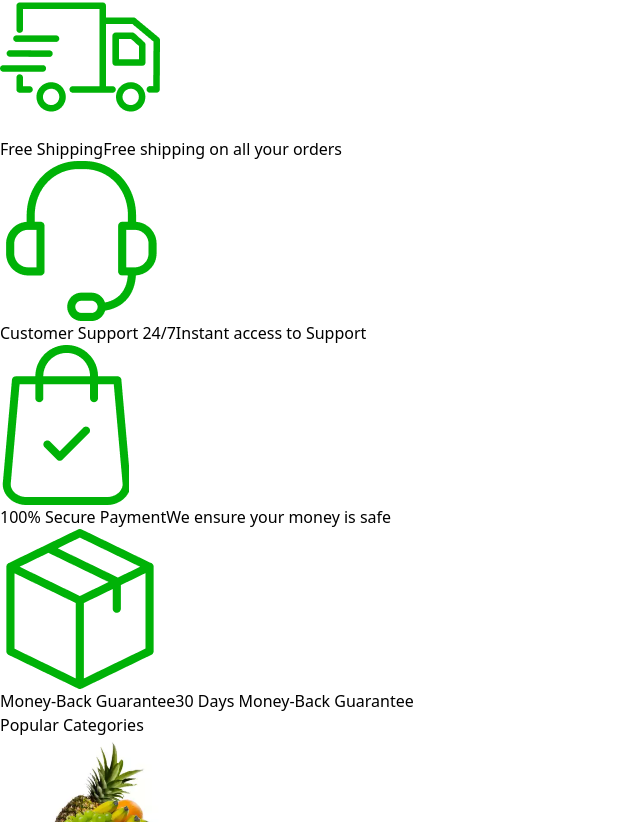
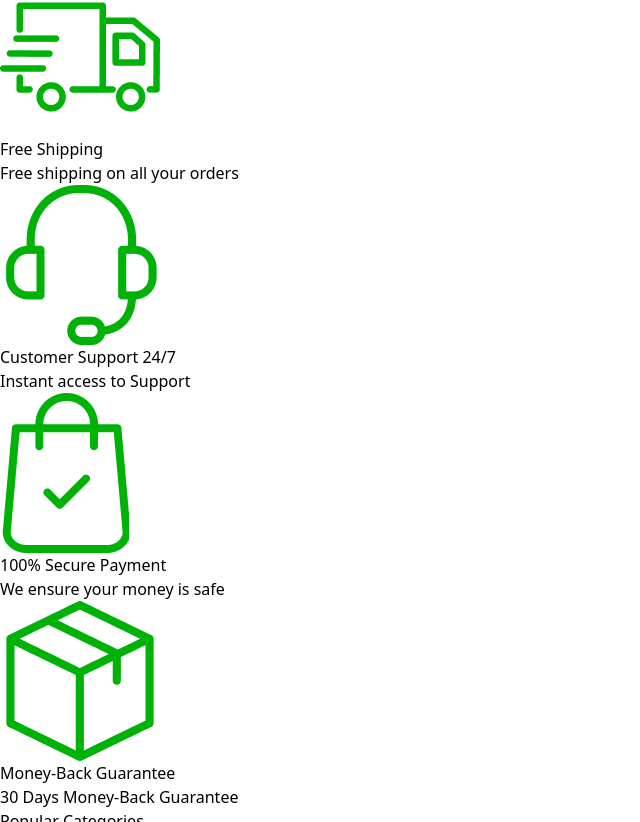
Before and after one commit to Pratik205106/Ecobazar-react, a React (Vite) app: page / in a window 1280 px wide. Shown: the part 2638-3460 px from the top of the page, without its empty margins (0-640 px from the left). Built offline with nearby package versions, Linux system fonts and the light colour scheme.

Commit message:
updating code

```diff
--- a/src/components/FeatureProduct.tsx
+++ b/src/components/FeatureProduct.tsx
@@ -1,28 +1,61 @@
+// import Card from "../ui/card";
+// import { PopularProduct } from "../utils/data";
+
+
+// const FeatureProduct = () => {
+//   return (
+//     <section
+//      className="h-[24.8125rem] w-[82.5rem] mx-auto m-[3.75rem]">
+//     <h1 className="text-[2rem] font-semibold">Featured Products</h1>
+//     <div className="grid grid-cols-5 mt-[2rem]">
+//       {PopularProduct.slice(0,5).map((value, index)=>(
+//   <Card
+//     key={value.id}
+//     id={value.id} // ✅ add this line
+//     rate={value.rate}
+//     price={value.price}
+//     title={value.title}
+//     image={value.image}
+//     star={typeof value.star === "string" ? parseFloat(value.star) : value.star}
+//   />
+// ))}
+
+//     </div>
+//     </section>
+//   )
+// }
+
+// export default FeatureProduct;
+
+
 import Card from "../ui/card";
 import { PopularProduct } from "../utils/data";
 
-
 const FeatureProduct = () => {
   return (
-    <section
-     className="h-[24.8125rem] w-[82.5rem] mx-auto m-[3.75rem]">
+    <section className="w-full max-w-[82.5rem] mx-auto my-[3.75rem] px-4">
       <h1 className="text-[2rem] font-semibold">Featured Products</h1>
-    <div className="grid grid-cols-5 mt-[2rem]">
-      {PopularProduct.slice(0,5).map((value, index)=>(
+
+      <div className="grid grid-cols-1 sm:grid-cols-2 md:grid-cols-3 lg:grid-cols-5 mt-[2rem]">
+        {PopularProduct.slice(0, 5).map((value) => (
           <Card
             key={value.id}
-    id={value.id} // ✅ add this line
+            id={value.id}
             rate={value.rate}
             price={value.price}
             title={value.title}
             image={value.image}
-    star={typeof value.star === "string" ? parseFloat(value.star) : value.star}
+            star={
+              typeof value.star === "string"
+                ? parseFloat(value.star)
+                : value.star
+            }
+             onNavigate={() => console.log(`Navigate to product ID: ${value.id}`)}
           />
         ))}
-
       </div>
     </section>
-  )
-}
+  );
+};
 
 export default FeatureProduct;
--- a/src/components/Features.tsx
+++ b/src/components/Features.tsx
@@ -5,43 +5,43 @@ import moneyGuarantee from "../assets/icon/package.png";
 
 const Features = () => {
   return (
-    <section className="mt-[1.5rem]">
-    <div className="w-full max-w-[82.5rem] h-auto lg:h-[8rem] shadow-md border mt-6 flex items-center justify-center mx-auto bg-white rounded-lg px-4 py-6 lg:py-0">
-  <div className="flex flex-col sm:flex-row items-center gap-6 sm:gap-12 lg:gap-16 w-full justify-center">
+    <section className="mt-6">
+      <div className="w-full max-w-[82.5rem] mx-auto shadow-md border rounded-lg bg-white px-4 py-6">
+        <div className="grid grid-cols-1 sm:grid-cols-2 md:grid-cols-2 lg:grid-cols-4 gap-6 lg:gap-16">
 
           {/* Feature Item */}
-          <div className="flex items-start lg:items-center space-x-4 min-w-[230px]">
+          <div className="flex items-start lg:items-center gap-4">
             <img src={freeShipping} alt="Free Shipping" className="h-10 w-10" />
-            <div className="flex flex-col">
-              <span className="text-black text-base font-semibold">Free Shipping</span>
-              <span className="text-gray-500 text-sm">Free shipping on all your orders</span>
+            <div>
+              <p className="text-black text-base font-semibold">Free Shipping</p>
+              <p className="text-gray-500 text-sm">Free shipping on all your orders</p>
             </div>
           </div>
 
           {/* Feature Item */}
-          <div className="flex items-start lg:items-center space-x-4 min-w-[230px]">
+          <div className="flex items-start lg:items-center gap-4">
             <img src={customerSupport} alt="Customer Support 24/7" className="h-10 w-10" />
-            <div className="flex flex-col">
-              <span className="text-black text-base font-semibold">Customer Support 24/7</span>
-              <span className="text-gray-500 text-sm">Instant access to Support</span>
+            <div>
+              <p className="text-black text-base font-semibold">Customer Support 24/7</p>
+              <p className="text-gray-500 text-sm">Instant access to Support</p>
             </div>
           </div>
 
           {/* Feature Item */}
-          <div className="flex items-start lg:items-center space-x-4 min-w-[230px]">
+          <div className="flex items-start lg:items-center gap-4">
             <img src={securePayment} alt="100% Secure Payment" className="h-10 w-10" />
-            <div className="flex flex-col">
-              <span className="text-black text-base font-semibold">100% Secure Payment</span>
-              <span className="text-gray-500 text-sm">We ensure your money is safe</span>
+            <div>
+              <p className="text-black text-base font-semibold">100% Secure Payment</p>
+              <p className="text-gray-500 text-sm">We ensure your money is safe</p>
             </div>
           </div>
 
           {/* Feature Item */}
-          <div className="flex items-start lg:items-center space-x-4 min-w-[230px]">
+          <div className="flex items-start lg:items-center gap-4">
             <img src={moneyGuarantee} alt="Money-Back Guarantee" className="h-10 w-10" />
-            <div className="flex flex-col">
-              <span className="text-black text-base font-semibold">Money-Back Guarantee</span>
-              <span className="text-gray-500 text-sm">30 Days Money-Back Guarantee</span>
+            <div>
+              <p className="text-black text-base font-semibold">Money-Back Guarantee</p>
+              <p className="text-gray-500 text-sm">30 Days Money-Back Guarantee</p>
             </div>
           </div>
 
--- a/src/components/HotDeals.tsx
+++ b/src/components/HotDeals.tsx
@@ -76,6 +76,92 @@
 
 
 
+// import { useNavigate } from "react-router-dom";
+// import greenApple from "../assets/image/GreenApples.png";
+// import Card from "../ui/card";
+// import { PopularProduct } from "../utils/data";
+
+// const HotDeals = () => {
+//   const navigate = useNavigate();
+
+//   const selectedProducts = [
+//     PopularProduct[2],
+//     PopularProduct[3],
+//     PopularProduct[4],
+//     PopularProduct[7],
+//     PopularProduct[8],
+//     PopularProduct[9],
+//   ];
+
+//   const dealProducts = [
+//     PopularProduct[5],
+//     PopularProduct[6],
+//     PopularProduct[15],
+//     PopularProduct[13],
+//     PopularProduct[14],
+//   ];
+
+//   return (
+//     <section className="h-[73.1875rem] max-w-[82.4375rem] mx-auto px-4">
+//       <div className="h-[2.375rem]">
+//         <h1 className="font-semibold text-[#1A1A1A] text-[2rem] mt-4">
+//           Hot Deals
+//         </h1>
+//       </div>
+
+//       {/* Main content row */}
+//       <div className="flex mt-6">
+//         {/* Left Image */}
+//         <div className="h-[40.875rem] w-[33rem] shadow-md shrink-0">
+//           <img
+//             src={greenApple}
+//             alt="Green Apple"
+//             className="w-full h-full object-cover"
+//           />
+//         </div>
+
+//         {/* Right Grid of Selected Products */}
+//         <div className="grid grid-cols-3 h-[40.875rem] flex-1">
+//           {selectedProducts.map((product) => (
+//             <Card
+//               key={product.id}
+//               id={product.id}
+//               rate={product.rate}
+//               price={product.price}
+//               title={product.title}
+//               image={product.image}
+//               star={Number(product.star)}
+//               fixRate={product.fixRate}
+//               onNavigate={() => navigate(`/product/${product.id}`)}
+//             />
+//           ))}
+//         </div>
+//       </div>
+
+//       {/* Deal Products row */}
+//       <div className="grid grid-cols-5 h-[20.4375rem]">
+//         {dealProducts.map((product) => (
+//           <Card
+//             key={product.id}
+//             id={product.id}
+//             rate={product.rate}
+//             price={product.price}
+//             title={product.title}
+//             image={product.image}
+//             star={Number(product.star)}
+//             fixRate={product.fixRate}
+//             onNavigate={() => navigate(`/product/${product.id}`)}
+//           />
+//         ))}
+//       </div>
+//     </section>
+//   );
+// };
+
+// export default HotDeals;
+
+
+
 import { useNavigate } from "react-router-dom";
 import greenApple from "../assets/image/GreenApples.png";
 import Card from "../ui/card";
@@ -102,17 +188,13 @@ const HotDeals = () => {
   ];
 
   return (
-    <section className="h-[73.1875rem] max-w-[82.4375rem] mx-auto px-4">
-      <div className="h-[2.375rem]">
-        <h1 className="font-semibold text-[#1A1A1A] text-[2rem] mt-4">
-          Hot Deals
-        </h1>
-      </div>
+    <section className="max-w-[82.5rem] w-full mx-auto px-4 my-12">
+      <h1 className="font-semibold text-[#1A1A1A] text-[2rem] mb-6">Hot Deals</h1>
 
-      {/* Main content row */}
-      <div className="flex mt-6">
+      {/* Top Section: Image + Selected Products */}
+      <div className="flex flex-col lg:flex-row gap-6">
         {/* Left Image */}
-        <div className="h-[40.875rem] w-[33rem] shadow-md shrink-0">
+        <div className="w-full lg:w-[33rem] h-[20rem] lg:h-auto shadow-md rounded overflow-hidden">
           <img
             src={greenApple}
             alt="Green Apple"
@@ -120,8 +202,8 @@ const HotDeals = () => {
           />
         </div>
 
-        {/* Right Grid of Selected Products */}
-        <div className="grid grid-cols-3 h-[40.875rem] flex-1">
+        {/* Selected Products Grid */}
+        <div className="grid grid-cols-2 sm:grid-cols-3 gap-6 flex-1">
           {selectedProducts.map((product) => (
             <Card
               key={product.id}
@@ -138,8 +220,8 @@ const HotDeals = () => {
         </div>
       </div>
 
-      {/* Deal Products row */}
-      <div className="grid grid-cols-5 h-[20.4375rem]">
+      {/* Deal Products Grid */}
+      <div className="mt-10 grid grid-cols-2 sm:grid-cols-3 md:grid-cols-4 lg:grid-cols-5 gap-6">
         {dealProducts.map((product) => (
           <Card
             key={product.id}
@@ -159,7 +241,6 @@ const HotDeals = () => {
 };
 
 export default HotDeals;
-
 
 
 
```
Lines whose indentation alone changed are shown as unchanged.
